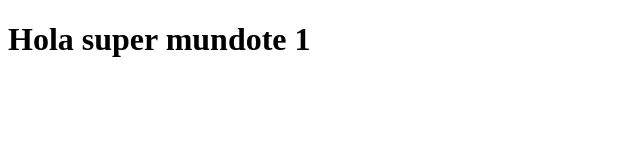
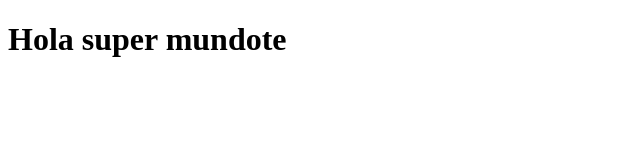
Before and after one commit to FAD95/PruebaGITMintTic, a plain HTML site: page index.html in a window 1280 px wide. Shown: the full height of the page, 0-640 px from the left. Drawn offline with Linux system fonts and the light colour scheme.

Commit message:
1 removido

```diff
--- a/index.html
+++ b/index.html
@@ -6,6 +6,6 @@
     <title>Document</title>
 </head>
 <body>
-    <h1>Hola super mundote 1</h1>
+    <h1>Hola super mundote</h1>
 </body>
 </html>
```
